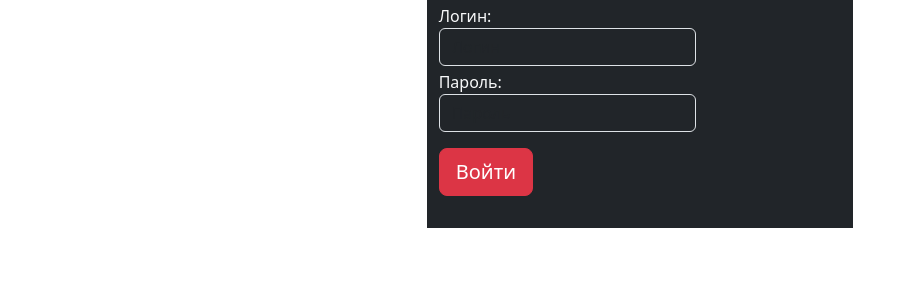
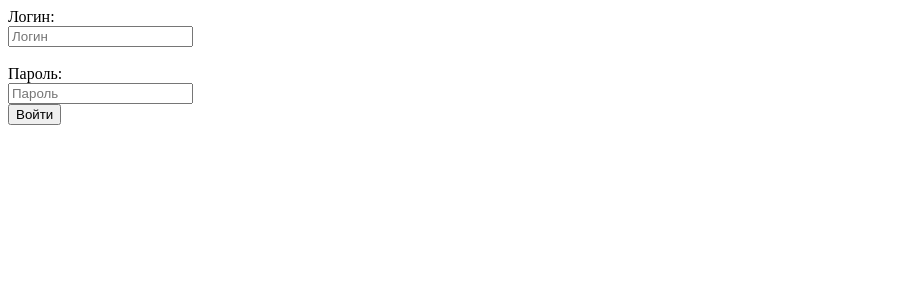
Before and after one commit to s0169495/s0169495.github.io, a PHP site: page /q5/login.php in a window 1280 px wide. Shown: the top 300 px of the page, without its empty margins (0-908 px from the left). Run offline with PHP 8.4, Linux system fonts and the light colour scheme; some libraries are stand-ins or nearby versions.

Commit message:
Update login.php

```diff
--- a/q5/login.php
+++ b/q5/login.php
@@ -38,11 +38,6 @@ if ($_SERVER['REQUEST_METHOD'] == 'GET') {
     <html lang="ru">
     <head>
         <meta charset="UTF-8">
-        <meta http-equiv='X-UA-Compatible' content='IE=edge'/>
-        <meta name="viewport" content="width=device-width, initial-scale=1, shrink-to-fit=no"/>
-        <title>Login into Ex5</title>
-        <link rel="stylesheet" href="css/bootstrap.css">
-        <link rel="stylesheet" href="css/style.css">
     </head>
     <body>
     <?php
@@ -50,35 +45,25 @@ if ($_SERVER['REQUEST_METHOD'] == 'GET') {
         print($msg);
     }
     ?>
-    <div class="container-fluid">
-        <div class="row d-flex">
-            <div class="col-sm-8 col-md-4 mx-auto bg-dark">
                 <form id="loginForm" action="" method="POST" enctype="multipart/form-data" accept-charset="UTF-8">
-                    <div class="form-row text-light">
-                        <div class="col pt-1">
                             <div>
                                 Логин:
                             </div>
                             <label>
-                                <input class="form-control form-control-md info" type="text" name="login" placeholder="Логин" autocomplete="off">
+                                <input class="form-control" type="text" name="login" placeholder="Логин" autocomplete="off">
                             </label><br/>
-                        </div>
-                        <div class="col pt-1">
+                    </div></br>
                             <div>
                                 Пароль:
                             </div>
                             <label>
-                                <input class="form-control form-control-md info" type="text" name="password" placeholder="Пароль" autocomplete="off">
+                                <input class="form-control" type="text" name="password" placeholder="Пароль" autocomplete="off">
                             </label><br/>
                         </div>
-                        <div class="col mt-3 pb-3">
+                        <div>
                             <input class="btn btn-danger btn-lg" type="submit" id="submitLoginButton" value="Войти">
                         </div>
-                    </div>
                 </form>
-            </div>
-        </div>
-    </div>
     </body>
 
     <?php
@@ -95,14 +80,6 @@ else {
         $check_login->execute();
         $all = $check_login->fetchAll(PDO::FETCH_ASSOC);
 
-    /*    $p = $db->prepare("SELECT pass FROM logpass WHERE login=:login");
-        $p->bindParam(':login', $_POST['login']);
-        $p->execute();
-        $p1 = $p->fetchAll(PDO::FETCH_ASSOC);*/
-
-
-
-
     }catch (PDOException $e) {
         print('Error : ' . $e->getMessage());
         exit();
@@ -114,9 +91,6 @@ else {
         exit();
     } else {
         $password = $all[0]['pass'];
-      //  $password1 = $p1[0][0];    if($password != $_POST['password'].md5('Ui4N9c'))
-       // setcookie('pass', $password, time() + 300*24*60*60);
-       // setcookie('pass1', $password1, time() + 300*24*60*60);
         if($password != $_POST['password']){
             setcookie('pass_err', '21', time() + 24*60*60);
             header('Location: login.php');
```
